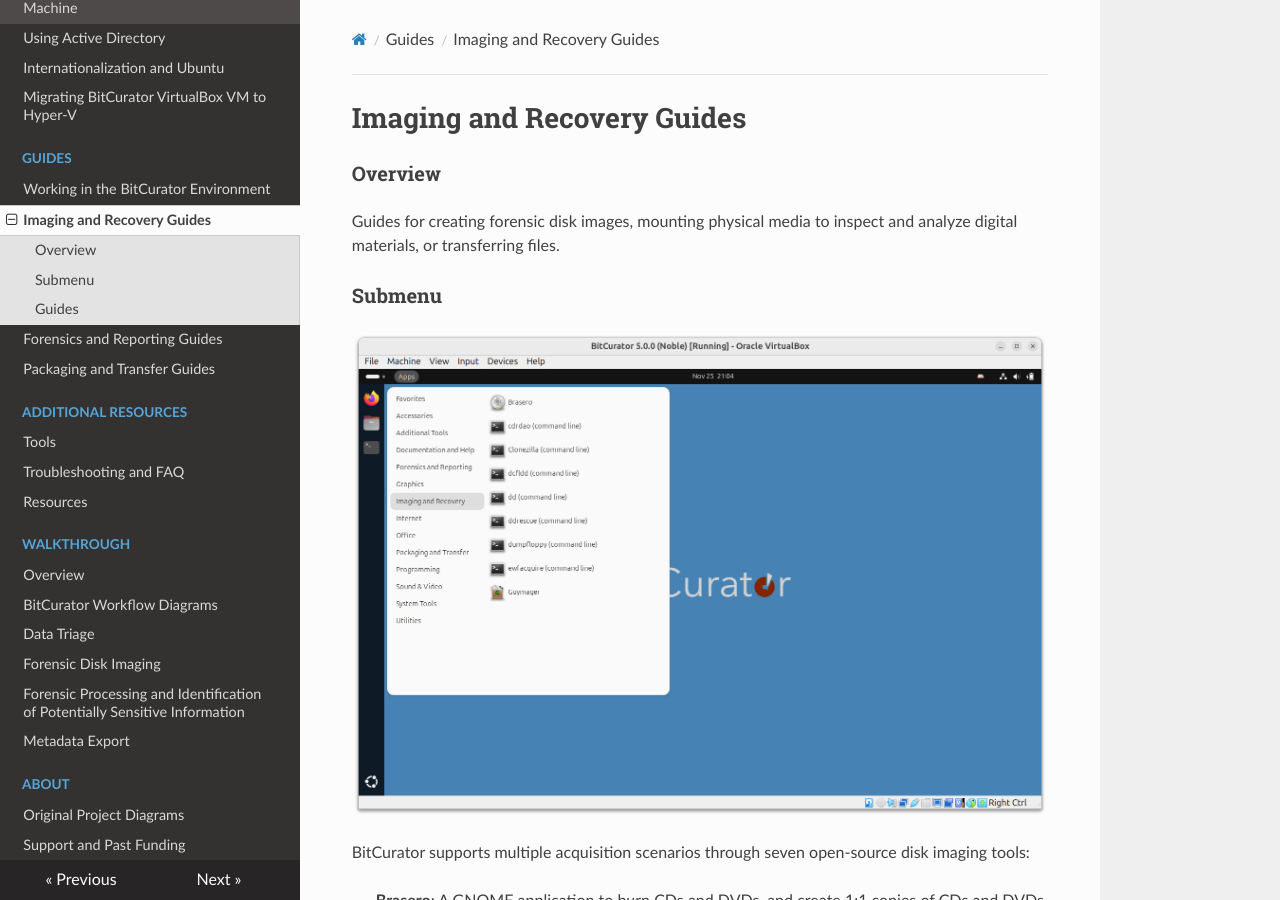
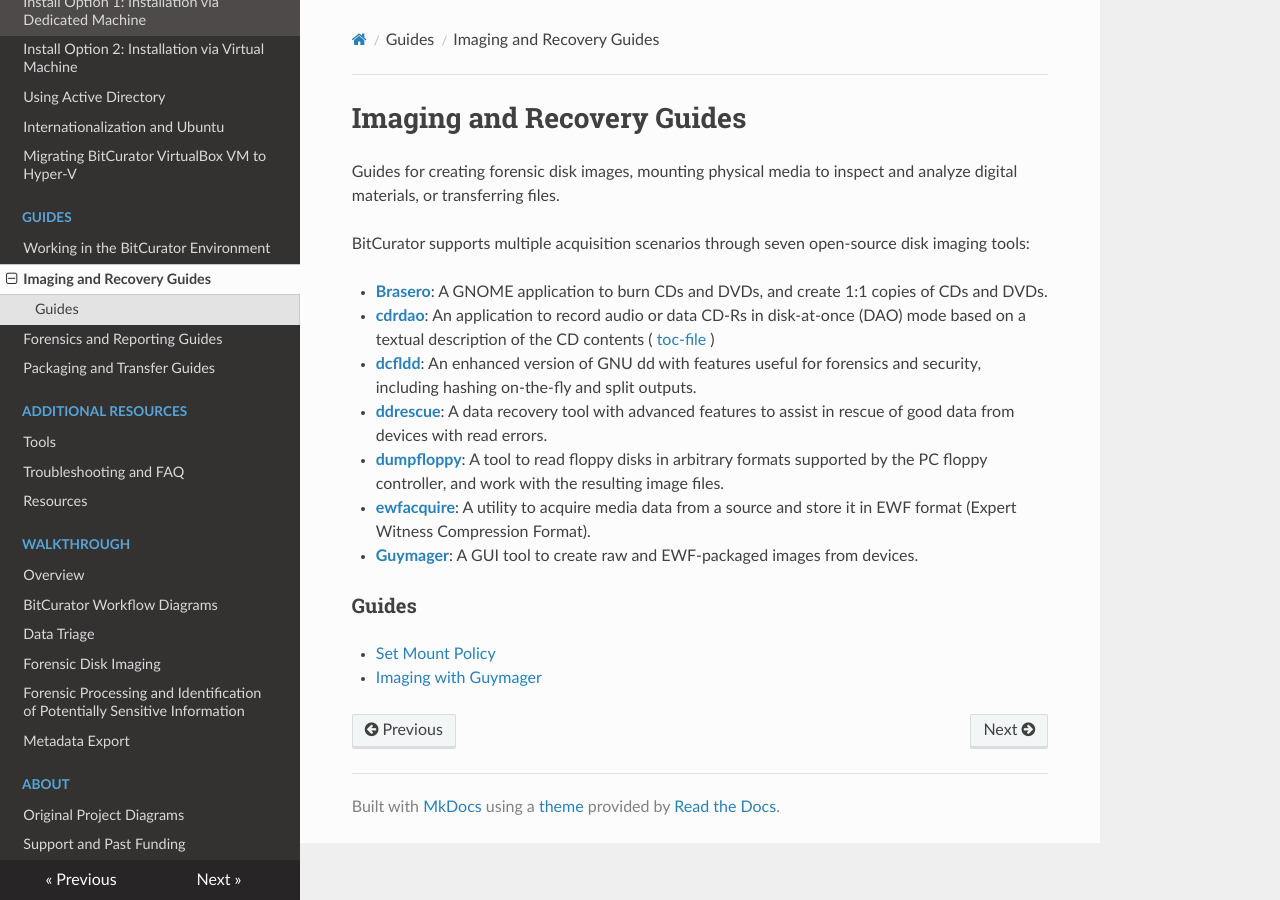
Before and after one commit to BitCurator/documentation, an MkDocs documentation site: the page built from docs/All Step-by-Step Guides/Imaging and Recovery Guides.md, in a window 1280 px wide and 900 px high. Built offline with MkDocs 1.6.1, drawn with Linux system fonts in a browser that asks for light colours; nearby versions of some CDN libraries.

Commit message:
Update Imaging and Recovery Guides.md

```diff
--- a/docs/All Step-by-Step Guides/Imaging and Recovery Guides.md
+++ b/docs/All Step-by-Step Guides/Imaging and Recovery Guides.md
@@ -1,27 +1,16 @@
 Imaging and Recovery Guides
 ===========================
-
-
-
-
-
-### Overview
 Guides for creating forensic disk images, mounting physical media to inspect and analyze digital materials, or transferring files.
-
-
-### Submenu
-
-![Imaging and Recovery menu](attachments/imagingsubmenu.png)
 
 BitCurator supports multiple acquisition scenarios through seven open-source disk imaging tools:
 
-* **Brasero**: A GNOME application to burn CDs and DVDs, and create 1:1 copies of CDs and DVDs.
-* **cdrdao**: An application to record audio or data CD-Rs in disk-at-once (DAO) mode based on a textual description of the CD contents ( [toc-file](https://cdrdao.sourceforge.net/example.html#toc-file-example) )
-* **dcfldd**: An enhanced version of GNU dd with features useful for forensics and security, including hashing on-the-fly and split outputs.
-* **ddrescue**: A data recovery tool with advanced features to assist in rescue of good data from devices with read errors.
-* **dumpfloppy**: A tool to read floppy disks in arbitrary formats supported by the PC floppy controller, and work with the resulting image files.
-* **ewfacquire**: A utility to acquire media data from a source and store it in EWF format (Expert Witness Compression Format).
-* **Guymager**: A GUI tool to create raw and EWF-packaged images from devices.
+* **[Brasero](https://wiki.gnome.org/Apps/Brasero)**: A GNOME application to burn CDs and DVDs, and create 1:1 copies of CDs and DVDs.
+* **[cdrdao](https://cdrdao.sourceforge.net/)**: An application to record audio or data CD-Rs in disk-at-once (DAO) mode based on a textual description of the CD contents ( [toc-file](https://cdrdao.sourceforge.net/example.html#toc-file-example) )
+* **[dcfldd](https://github.com/resurrecting-open-source-projects/dcfldd)**: An enhanced version of GNU dd with features useful for forensics and security, including hashing on-the-fly and split outputs.
+* **[ddrescue](https://www.gnu.org/software/ddrescue/)**: A data recovery tool with advanced features to assist in rescue of good data from devices with read errors.
+* **[dumpfloppy](https://github.com/johnkw/dumpfloppy)**: A tool to read floppy disks in arbitrary formats supported by the PC floppy controller, and work with the resulting image files.
+* **[ewfacquire](https://linux.die.net/man/1/ewfacquire)**: A utility to acquire media data from a source and store it in EWF format (Expert Witness Compression Format).
+* **[Guymager](https://guymager.sourceforge.io/)**: A GUI tool to create raw and EWF-packaged images from devices.
 
 ### Guides
 
```
